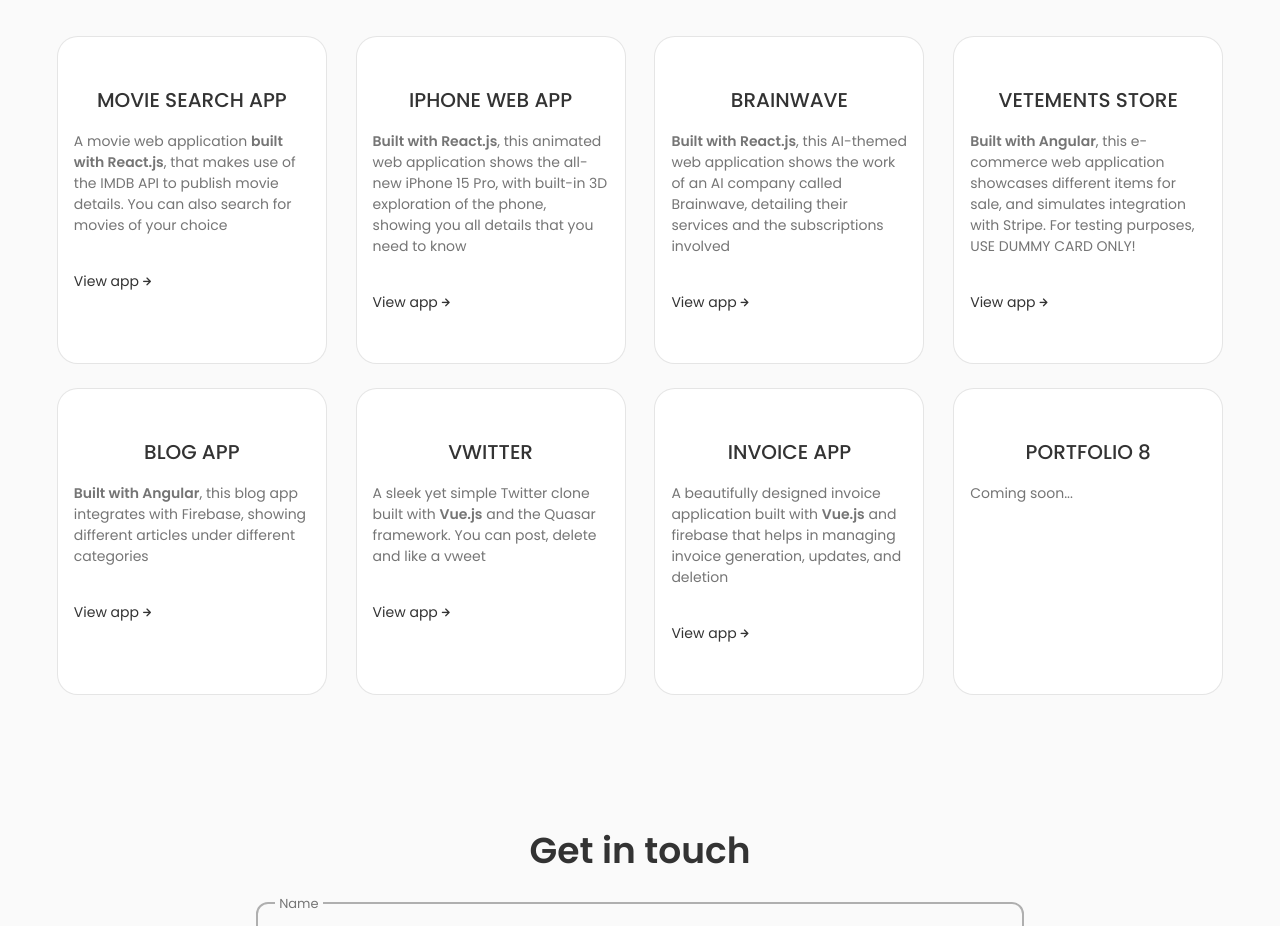
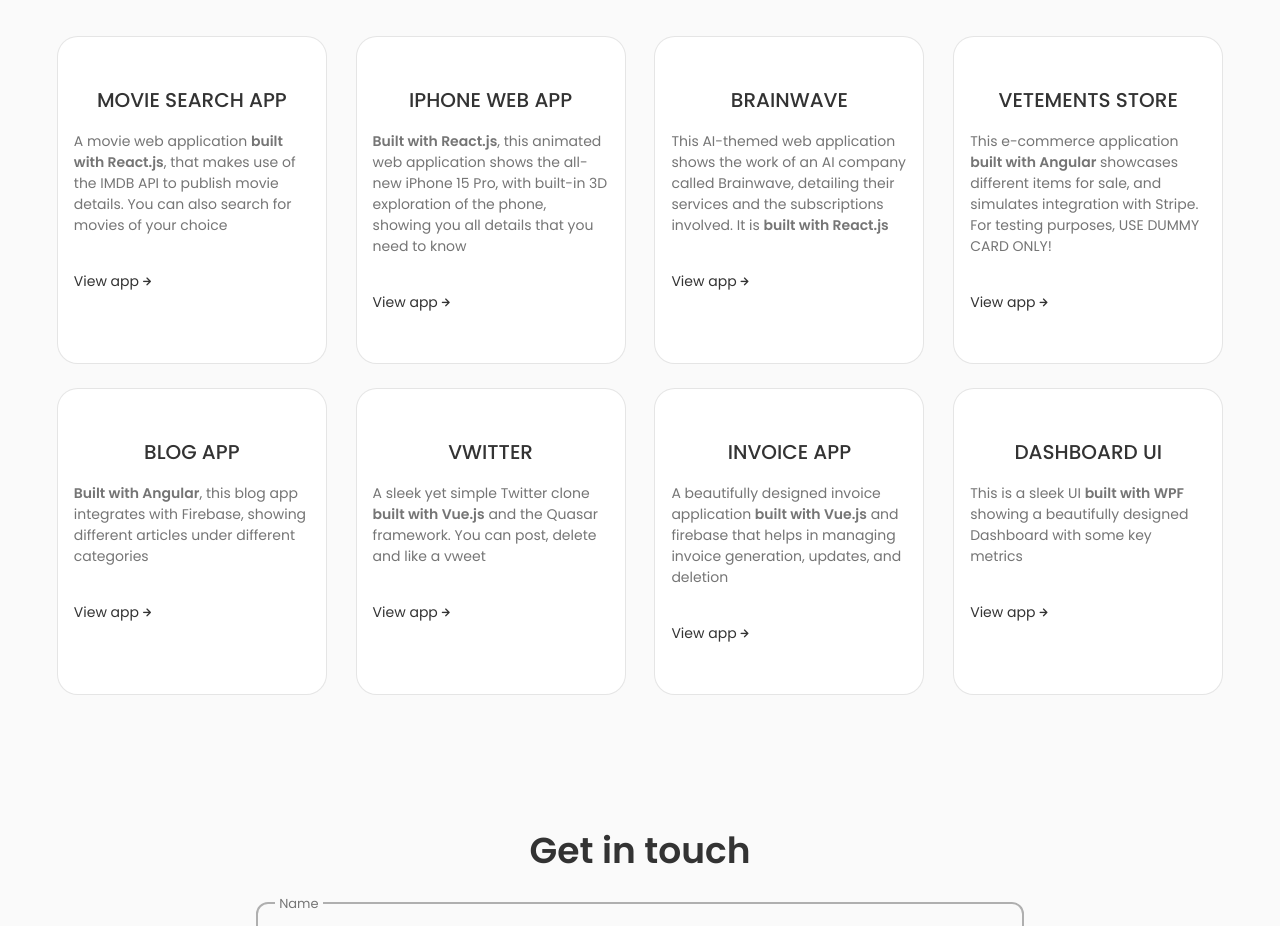
Before and after one commit to Fred-Michael/portfolio-app, a React (Create React App) app: page / in a window 1280 px wide. Shown: the part 1248-2174 px from the top of the page. Built offline with nearby package versions, Linux system fonts and the light colour scheme.

Commit message:
cv change and portfolio update

```diff
--- a/src/components/portfolio/Portfolio.jsx
+++ b/src/components/portfolio/Portfolio.jsx
@@ -23,14 +23,14 @@
 
                 <div className="services_content">
                     <h3 className="services_title">BRAINWAVE</h3>
-                    <p className="services_modal-description"><b>Built with React.js</b>, this AI-themed web application shows the work of an AI company called Brainwave, detailing their services and the subscriptions involved</p>
+                    <p className="services_modal-description">This AI-themed web application shows the work of an AI company called Brainwave, detailing their services and the subscriptions involved. It is <b>built with React.js</b></p>
 
                     <a href='https://lively-forest-00bedce0f.5.azurestaticapps.net' target='_blank' rel='noopener noreferrer' className='services_button'>View app <i className='uil uil-arrow-right services_button-icon'></i></a>
                 </div>
 
                 <div className="services_content">
                     <h3 className="services_title">VETEMENTS STORE</h3>
-                    <p className="services_modal-description"><b>Built with Angular</b>, this e-commerce web application showcases different items for sale, and simulates integration with Stripe. For testing purposes, USE DUMMY CARD ONLY!</p>
+                    <p className="services_modal-description">This e-commerce application <b>built with Angular</b> showcases different items for sale, and simulates integration with Stripe. For testing purposes, USE DUMMY CARD ONLY!</p>
 
                     <a href='https://ambitious-dune-06392b30f.5.azurestaticapps.net/' target='_blank' rel='noopener noreferrer' className='services_button'>View app <i className='uil uil-arrow-right services_button-icon'></i></a>
                 </div>
@@ -44,21 +44,23 @@
 
                 <div className="services_content">
                     <h3 className="services_title">VWITTER</h3>
-                    <p className="services_modal-description">A sleek yet simple Twitter clone built with <b>Vue.js</b> and the Quasar framework. You can post, delete and like a vweet</p>
+                    <p className="services_modal-description">A sleek yet simple Twitter clone <b>built with Vue.js</b> and the Quasar framework. You can post, delete and like a vweet</p>
 
                     <a href='https://yellow-desert-0d9b90d0f.5.azurestaticapps.net' target='_blank' rel='noopener noreferrer' className='services_button'>View app <i className='uil uil-arrow-right services_button-icon'></i></a>
                 </div>
 
                 <div className="services_content">
                     <h3 className="services_title">INVOICE APP</h3>
-                    <p className="services_modal-description">A beautifully designed invoice application built with <b>Vue.js</b> and firebase that helps in managing invoice generation, updates, and deletion</p>
+                    <p className="services_modal-description">A beautifully designed invoice application <b>built with Vue.js</b> and firebase that helps in managing invoice generation, updates, and deletion</p>
 
                     <a href='https://invoicer-gen.netlify.app/' target='_blank' rel='noopener noreferrer' className='services_button'>View app <i className='uil uil-arrow-right services_button-icon'></i></a>
                 </div>
 
                 <div className="services_content">
-                    <h3 className="services_title">PORTFOLIO 8</h3>
-                    <p className="services_modal-description">Coming soon...</p>
+                    <h3 className="services_title">DASHBOARD UI</h3>
+                    <p className="services_modal-description">This is a sleek UI <b>built with WPF</b> showing a beautifully designed Dashboard with some key metrics</p>
+
+                    <a href='https://github.com/Fred-Michael/dashboardUI' target='_blank' rel='noopener noreferrer' className='services_button'>View app <i className='uil uil-arrow-right services_button-icon'></i></a>
                 </div>
             </div>
         </section>
```
Also changed, not shown: 1 other file (tests, documents, lock files or other folders).
